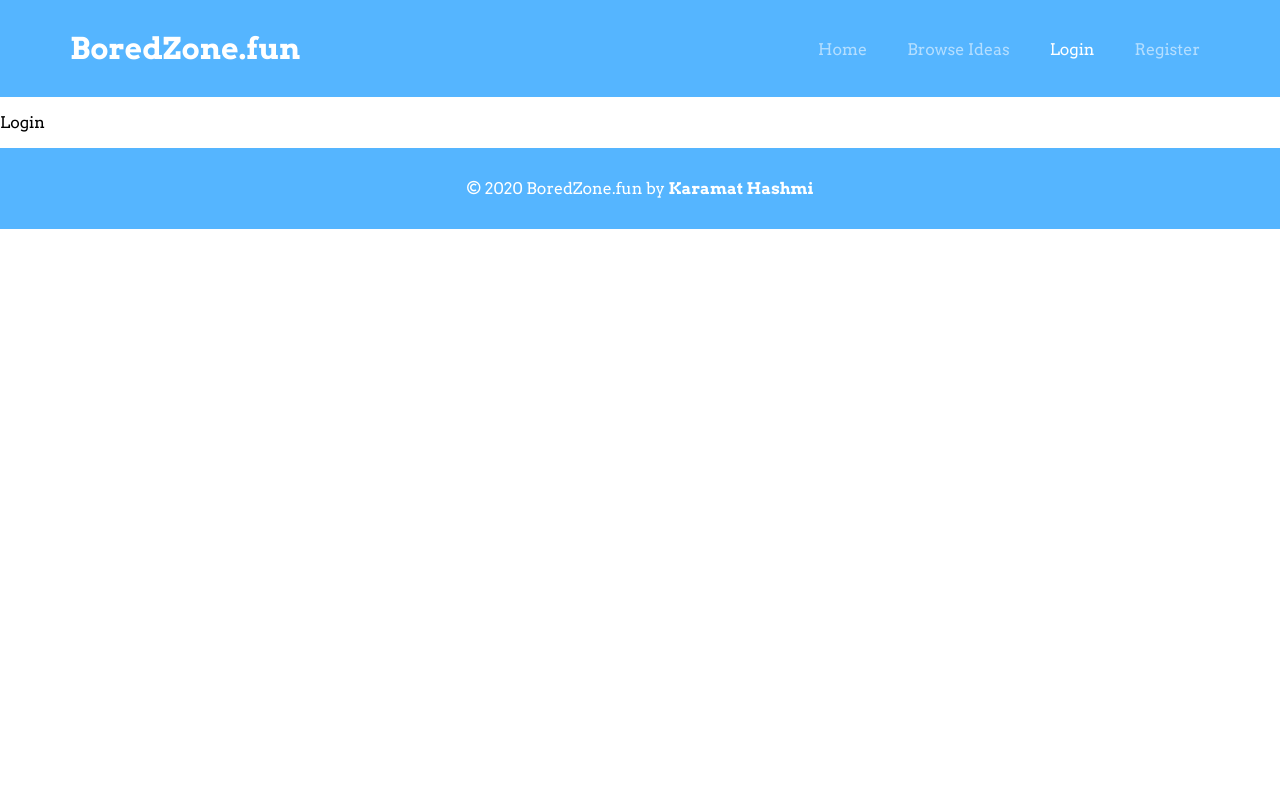
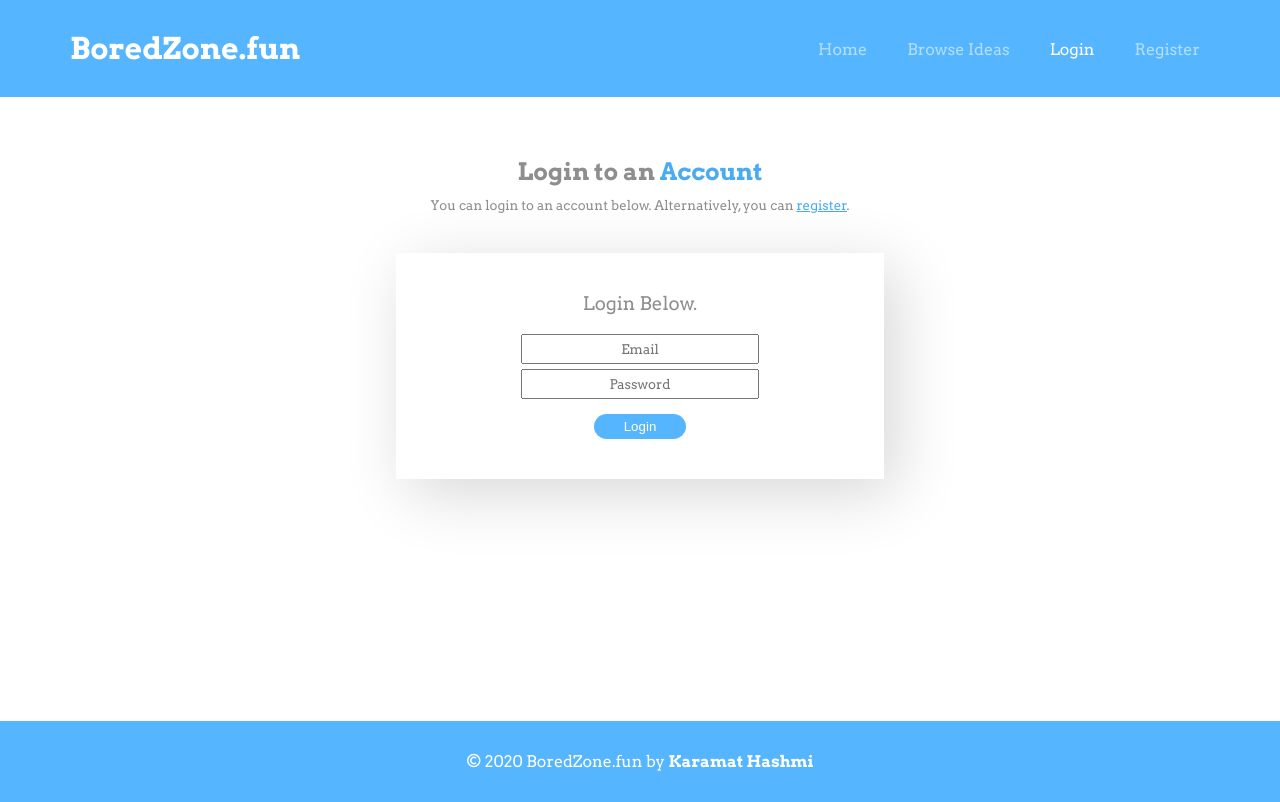
Before and after one commit to KaamiDev/boredzone.fun-frontend, a React (Create React App) app: page /login in a window 1280 px wide. Built offline with nearby package versions, Linux system fonts and the light colour scheme.

Commit message:
created styling for login and register components

```diff
--- a/src/App.css
+++ b/src/App.css
@@ -89,6 +89,7 @@ body {
 	justify-content: center;
 	margin-top: 40px;
 	margin-bottom: 100px;
+	min-height: calc(100vh - 211px - 25px);
 }
 
 .popular-column {
@@ -240,3 +241,52 @@ body {
 .submit-idea-btn {
 	margin-top: 10px;
 }
+
+.login-contents {
+	margin-top: 60px;
+	color: #8e8e8e;
+	text-align: center;
+}
+
+.login-contents h5 {
+	font-weight: normal;
+	margin-top: 0;
+	margin-bottom: 40px;
+}
+
+.login-contents h2 span {
+	color: #4aabf5;
+}
+
+.login-contents h2 {
+	margin-bottom: 10px;
+}
+
+.login-card h3 {
+	font-weight: normal;
+}
+
+.login-card {
+	padding: 20px;
+	width: 35%;
+	margin: 0 auto;
+}
+
+.login-card input {
+	text-align: center;
+	display: block;
+	margin: 0 auto;
+	margin-bottom: 5px;
+	width: 50%;
+	padding: 5px;
+	font-family: 'Arvo', serif;
+}
+
+.login-btn {
+	margin-top: 10px;
+	margin-bottom: 20px;
+}
+
+.login-contents {
+	min-height: calc(100vh - 211px - 25px);
+}
--- a/src/components/Login.js
+++ b/src/components/Login.js
@@ -1,9 +1,26 @@
 import React from 'react';
+import { Link } from 'react-router-dom';
 
 const Login = () => {
 	return (
-		<div>
-			<p>Login</p>
+		<div className="login-contents">
+			<div className="login-title">
+				<h2>
+					Login to an <span>Account</span>
+				</h2>
+				<h5>
+					You can login to an account below. Alternatively, you can{' '}
+					<Link className="color-link" to="/register">
+						register
+					</Link>.
+				</h5>
+			</div>
+			<div className="login-card shadow">
+				<h3>Login Below.</h3>
+				<input placeholder="Email" />
+				<input placeholder="Password" />
+				<button className="universal-btn login-btn">Login</button>
+			</div>
 		</div>
 	);
 };
--- a/src/components/Register.js
+++ b/src/components/Register.js
@@ -1,9 +1,28 @@
 import React from 'react';
+import { Link } from 'react-router-dom';
 
 const Register = () => {
 	return (
-		<div>
-			<p>Register</p>
+		<div className="login-contents">
+			<div className="login-title">
+				<h2>
+					Register for an <span>Account</span>
+				</h2>
+				<h5>
+					You can register for an account below. Alternatively, you can{' '}
+					<Link className="color-link" to="/login">
+						login
+					</Link>.
+				</h5>
+			</div>
+			<div className="login-card shadow">
+				<h3>Register Below.</h3>
+				<input placeholder="Username" />
+				<input placeholder="Email" />
+				<input placeholder="Password" />
+				<input placeholder="Confirm Password" />
+				<button className="universal-btn login-btn">Register</button>
+			</div>
 		</div>
 	);
 };
```
